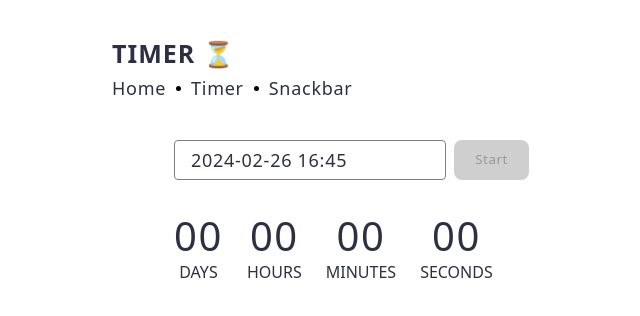
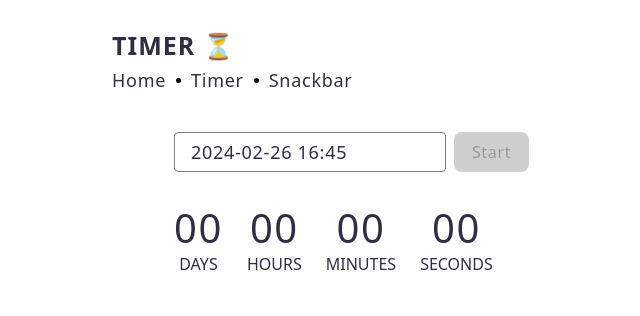
Before and after one commit to d3nnys/goit-js-hw-10, a website built with Vite: page src/1-timer.html in a window 1280 px wide. Shown: the whole page, without its empty margins (31-671 px from the left). Built offline with nearby package versions, Linux system fonts and the light colour scheme.

Commit message:
add import normalize

```diff
--- a/src/1-timer.html
+++ b/src/1-timer.html
@@ -4,8 +4,7 @@
     <meta charset="UTF-8" />
     <meta http-equiv="X-UA-Compatible" content="IE=edge" />
     <meta name="viewport" content="width=device-width, initial-scale=1.0" />
-    <link rel="stylesheet" href="./css/timer.css" />
-    <link rel="stylesheet" href="./css/reset.css" />
+    <link rel="stylesheet" href="./css/styles.css" />
     <title>Timer</title>
   </head>
   <body>
--- a/src/css/styles.css
+++ b/src/css/styles.css
@@ -4,6 +4,7 @@
   | default @import url()
   |============================
 */
+@import 'normalize.css';
 @import url('./reset.css');
 @import url('./timer.css');
 @import url('./snackbar.css');
--- a/src/js/2-snackbar.js
+++ b/src/js/2-snackbar.js
@@ -41,7 +41,6 @@ function clickOnBtn(event) {
         iconUrl: success,
         progressBarColor: '#326101',
         pauseOnHover: false,
-        closeColor: '#ffffff',
         timeout: `3000`,
       });
     })
@@ -55,7 +54,6 @@ function clickOnBtn(event) {
         iconUrl: octagon,
         progressBarColor: '#b51b1b',
         pauseOnHover: false,
-        closeColor: '#ffffff',
         timeout: `3000`,
       });
     });
```
